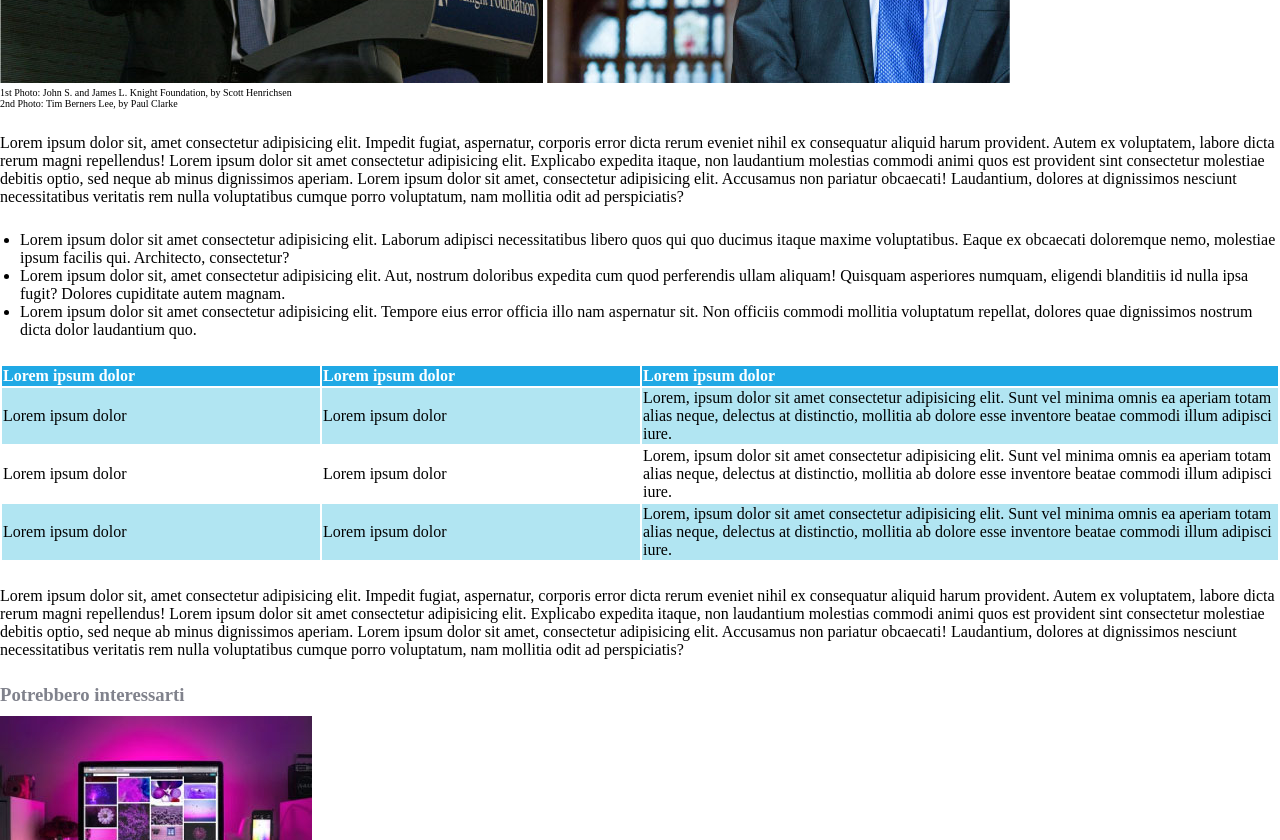
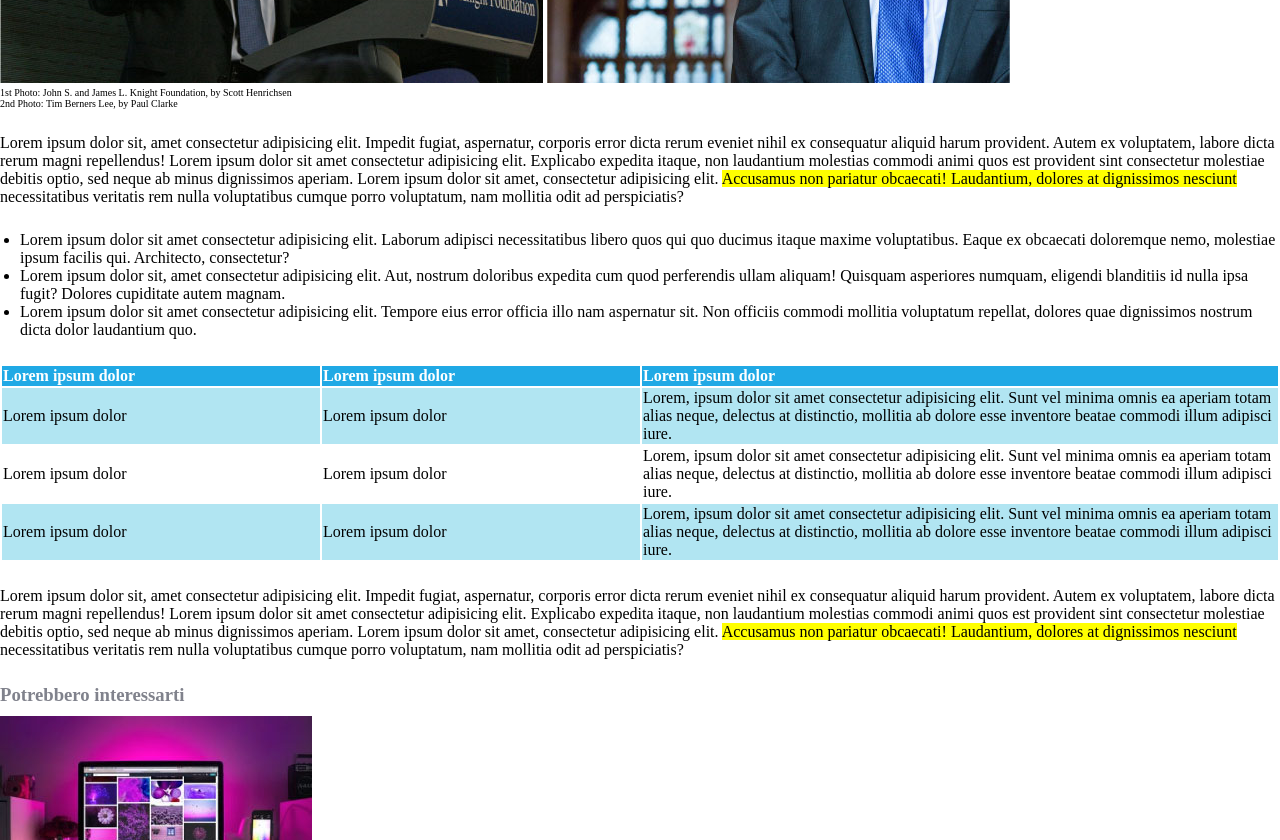
Before and after one commit to DarioGiusino/html-css-booleaner, a plain HTML site: page index.html in a window 1280 px wide. Shown: the part 600-1440 px from the top of the page. Drawn offline with Linux system fonts and the light colour scheme.

Commit message:
fixed class article with background color

```diff
--- a/index.html
+++ b/index.html
@@ -31,7 +31,7 @@
                 <figcaption>1st Photo: John S. and James L. Knight Foundation, by Scott Henrichsen</figcaption>
                 <figcaption>2nd Photo: Tim Berners Lee, by Paul Clarke</figcaption>
             </figure>
-            <p class="article">Lorem ipsum dolor sit, amet consectetur adipisicing elit. Impedit fugiat, aspernatur, corporis error dicta rerum eveniet nihil ex consequatur aliquid harum provident. Autem ex voluptatem, labore dicta rerum magni repellendus! Lorem ipsum dolor sit amet consectetur adipisicing elit. Explicabo expedita itaque, non laudantium molestias commodi animi quos est provident sint consectetur molestiae debitis optio, sed neque ab minus dignissimos aperiam. Lorem ipsum dolor sit amet, consectetur adipisicing elit. Accusamus non pariatur obcaecati! Laudantium, dolores at dignissimos nesciunt necessitatibus veritatis rem nulla voluptatibus cumque porro voluptatum, nam mollitia odit ad perspiciatis?</p>
+            <p class="article">Lorem ipsum dolor sit, amet consectetur adipisicing elit. Impedit fugiat, aspernatur, corporis error dicta rerum eveniet nihil ex consequatur aliquid harum provident. Autem ex voluptatem, labore dicta rerum magni repellendus! Lorem ipsum dolor sit amet consectetur adipisicing elit. Explicabo expedita itaque, non laudantium molestias commodi animi quos est provident sint consectetur molestiae debitis optio, sed neque ab minus dignissimos aperiam. Lorem ipsum dolor sit amet, consectetur adipisicing elit. <span style="background-color:yellow;">Accusamus non pariatur obcaecati! Laudantium, dolores at dignissimos nesciunt</span> necessitatibus veritatis rem nulla voluptatibus cumque porro voluptatum, nam mollitia odit ad perspiciatis?</p>
             <ul class="list">
                 <li>Lorem ipsum dolor sit amet consectetur adipisicing elit. Laborum adipisci necessitatibus libero quos qui quo ducimus itaque maxime voluptatibus. Eaque ex obcaecati doloremque nemo, molestiae ipsum facilis qui. Architecto, consectetur?</li>
                 <li>Lorem ipsum dolor sit, amet consectetur adipisicing elit. Aut, nostrum doloribus expedita cum quod perferendis ullam aliquam! Quisquam asperiores numquam, eligendi blanditiis id nulla ipsa fugit? Dolores cupiditate autem magnam.</li>
@@ -61,7 +61,7 @@
                     <td>Lorem, ipsum dolor sit amet consectetur adipisicing elit. Sunt vel minima omnis ea aperiam totam alias neque, delectus at distinctio, mollitia ab dolore esse inventore beatae commodi illum adipisci iure.</td>
                 </tr>
             </table>
-            <p class="article">Lorem ipsum dolor sit, amet consectetur adipisicing elit. Impedit fugiat, aspernatur, corporis error dicta rerum eveniet nihil ex consequatur aliquid harum provident. Autem ex voluptatem, labore dicta rerum magni repellendus! Lorem ipsum dolor sit amet consectetur adipisicing elit. Explicabo expedita itaque, non laudantium molestias commodi animi quos est provident sint consectetur molestiae debitis optio, sed neque ab minus dignissimos aperiam. Lorem ipsum dolor sit amet, consectetur adipisicing elit. Accusamus non pariatur obcaecati! Laudantium, dolores at dignissimos nesciunt necessitatibus veritatis rem nulla voluptatibus cumque porro voluptatum, nam mollitia odit ad perspiciatis?</p>
+            <p class="article">Lorem ipsum dolor sit, amet consectetur adipisicing elit. Impedit fugiat, aspernatur, corporis error dicta rerum eveniet nihil ex consequatur aliquid harum provident. Autem ex voluptatem, labore dicta rerum magni repellendus! Lorem ipsum dolor sit amet consectetur adipisicing elit. Explicabo expedita itaque, non laudantium molestias commodi animi quos est provident sint consectetur molestiae debitis optio, sed neque ab minus dignissimos aperiam. Lorem ipsum dolor sit amet, consectetur adipisicing elit. <span style="background-color:yellow;">Accusamus non pariatur obcaecati! Laudantium, dolores at dignissimos nesciunt</span> necessitatibus veritatis rem nulla voluptatibus cumque porro voluptatum, nam mollitia odit ad perspiciatis?</p>
         </main>
         <footer>
             <!--Potrebbero interessarti-->
```
